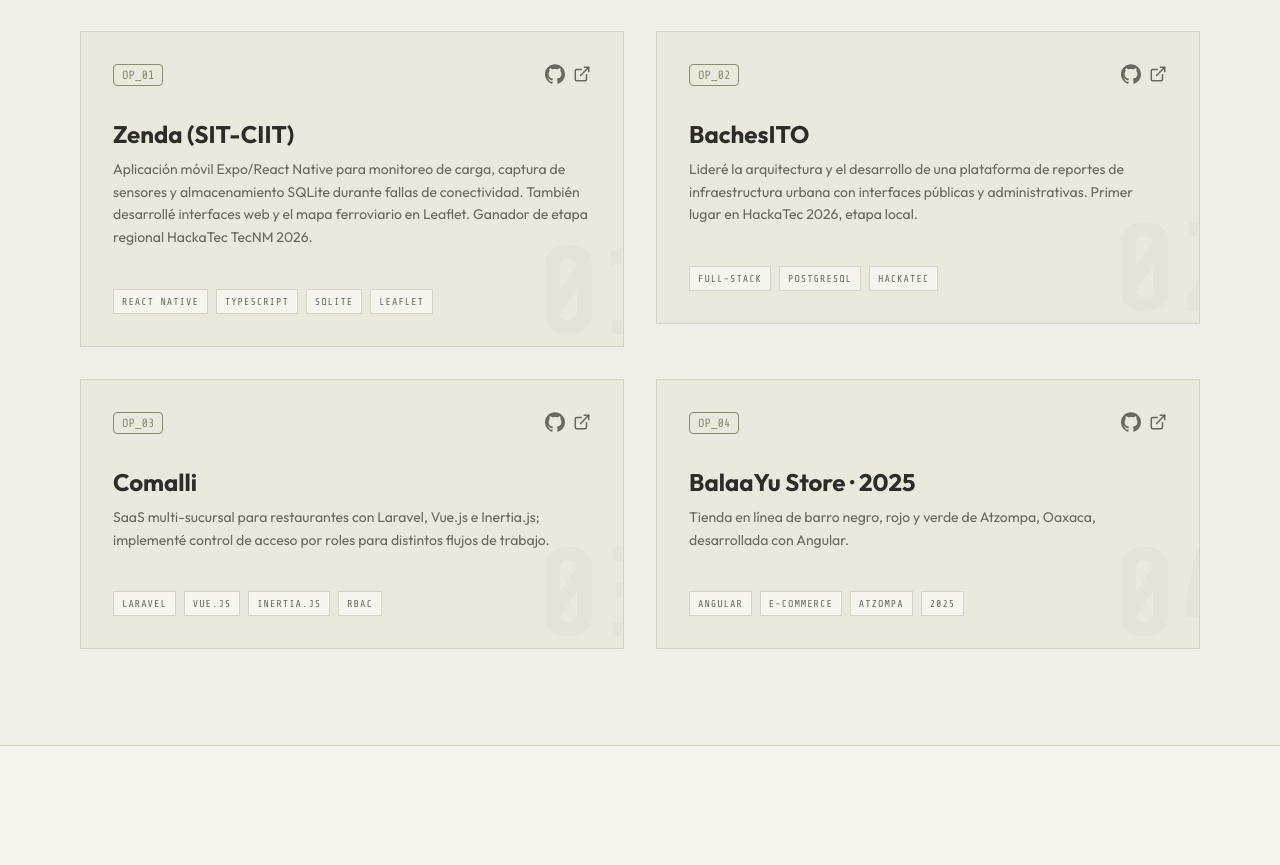
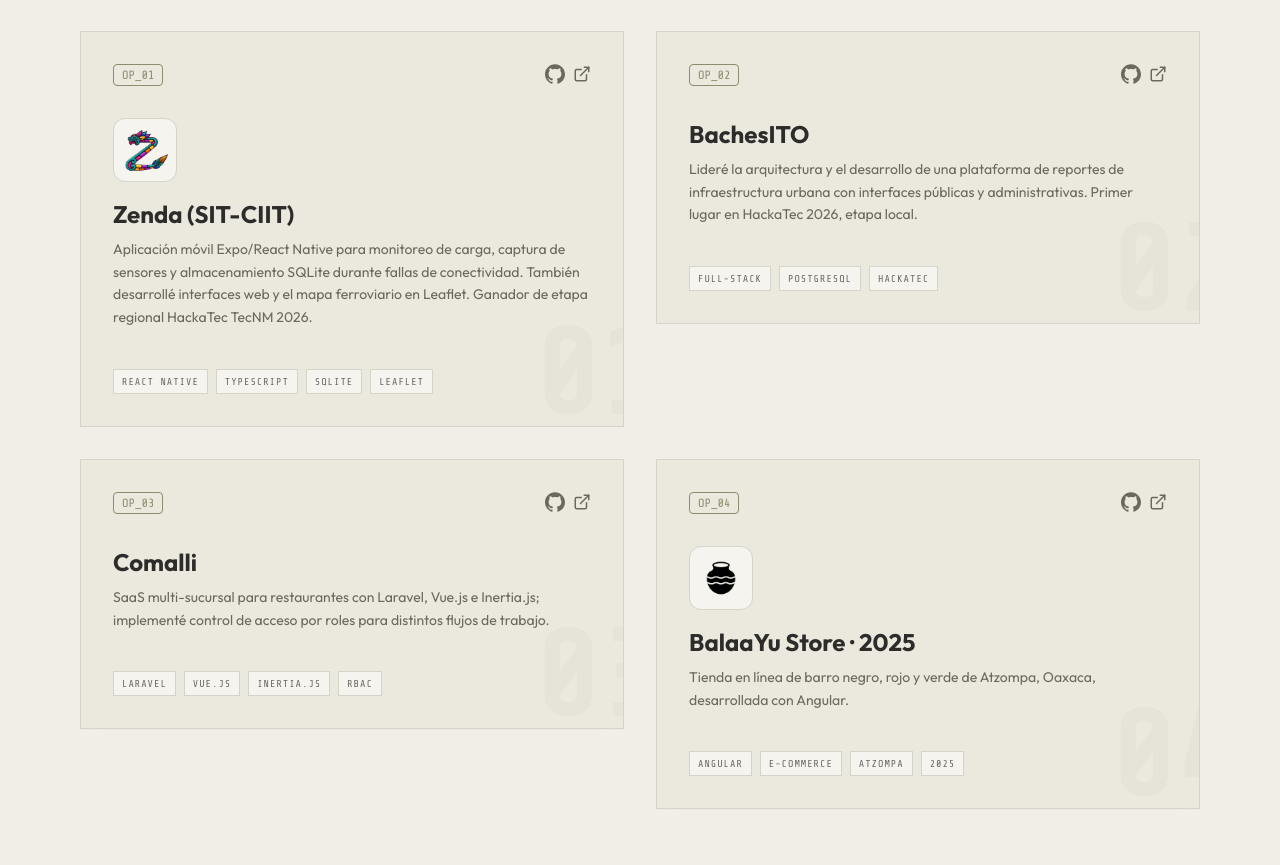
Before and after one commit to AlejandroVill7/PortafolioVVA, a React (Vite) app: page / in a window 1280 px wide. Shown: the part 2012-2877 px from the top of the page. Built offline with nearby package versions, Linux system fonts and the light colour scheme.

Commit message:
feat: add BalaaYu and Zenda logos to project cards

```diff
--- a/src/App.tsx
+++ b/src/App.tsx
@@ -93,6 +93,8 @@ function Home() {
                 <ProjectCard
                   number="01"
                   title="Zenda (SIT-CIIT)"
+                  logo="/sit-ciit/zenda-logo-claro.png"
+                  logoAlt="Logo de Zenda"
                   description="Aplicación móvil Expo/React Native para monitoreo de carga, captura de sensores y almacenamiento SQLite durante fallas de conectividad. También desarrollé interfaces web y el mapa ferroviario en Leaflet. Ganador de etapa regional HackaTec TecNM 2026."
                   tags={['React Native', 'TypeScript', 'SQLite', 'Leaflet']}
                 />
@@ -117,6 +119,8 @@ function Home() {
                 <ProjectCard
                   number="04"
                   title="BalaaYu Store · 2025"
+                  logo="/projects/balaayu-logo.png"
+                  logoAlt="Logo de BalaaYu Store"
                   description="Tienda en línea de barro negro, rojo y verde de Atzompa, Oaxaca, desarrollada con Angular."
                   tags={['Angular', 'E-commerce', 'Atzompa', '2025']}
                 />
--- a/src/components/ui/ProjectCard.tsx
+++ b/src/components/ui/ProjectCard.tsx
@@ -10,9 +10,11 @@ interface ProjectCardProps {
   description: string;
   tags: string[];
   number: string;
+  logo?: string;
+  logoAlt?: string;
 }
 
-export const ProjectCard: React.FC<ProjectCardProps> = ({ title, description, tags, number }) => {
+export const ProjectCard: React.FC<ProjectCardProps> = ({ title, description, tags, number, logo, logoAlt }) => {
   return (
     <div className="group relative w-full glass-panel p-6 md:p-8 flex flex-col gap-4 border border-[var(--border-color)] hover:border-[var(--accent-secondary)] transition-all duration-300 overflow-hidden">
 
@@ -38,6 +40,7 @@ export const ProjectCard: React.FC<ProjectCardProps> = ({ title, description, ta
 
       {/* Content */}
       <div className="flex flex-col gap-2 relative z-10 mt-4">
+        {logo && <div className="w-16 h-16 rounded-xl bg-[#f5f4ef] border border-[var(--border-color)] p-2 flex items-center justify-center mb-2"><img src={logo} alt={logoAlt || `Logo de ${title}`} className="max-w-full max-h-full object-contain" /></div>}
         <h3 className="text-2xl font-bold text-[var(--text-main)] group-hover:text-[var(--accent-secondary)] transition-colors">
           {title}
         </h3>
```
Also changed, not shown: public/projects/balaayu-logo.png (added).
